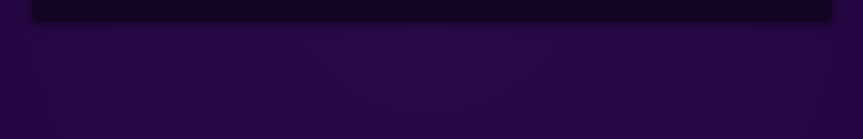
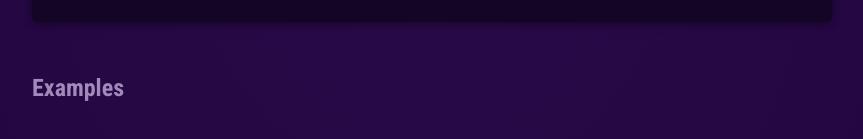
Before and after one commit to MishaIlchyshyn/react-essentials, a React (Vite) app: page / in a window 1280 px wide. Shown: the part 677-816 px from the top of the page, without its empty margins (208-1071 px from the left). Built offline with nearby package versions, Linux system fonts and the light colour scheme.

Commit message:
Remove extra div element

```diff
--- a/src/App.jsx
+++ b/src/App.jsx
@@ -5,7 +5,7 @@ import { CORE_CONCEPTS } from "./data";
 
 function App() {
   return (
-    <div>
+    <>
       <Header />
 
       <main>
@@ -16,8 +16,12 @@ function App() {
             {CORE_CONCEPTS.map((item) => (<CoreConcept key={item.title} {...item} />))}
           </ul>
         </section>
+
+        <section id='examples'>
+          <h2>Examples</h2>
+        </section>
       </main>
-    </div>
+    </>
   );
 }
 
```
